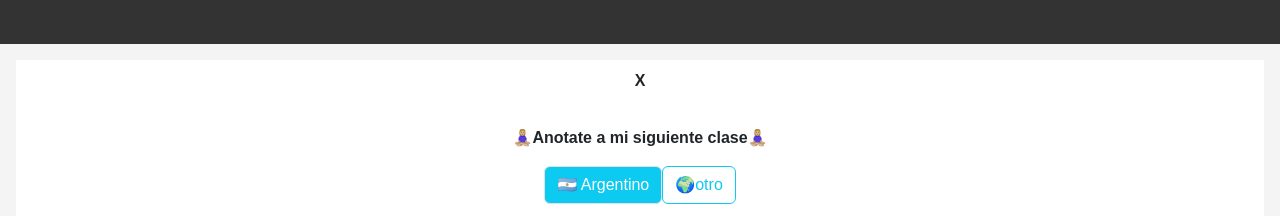
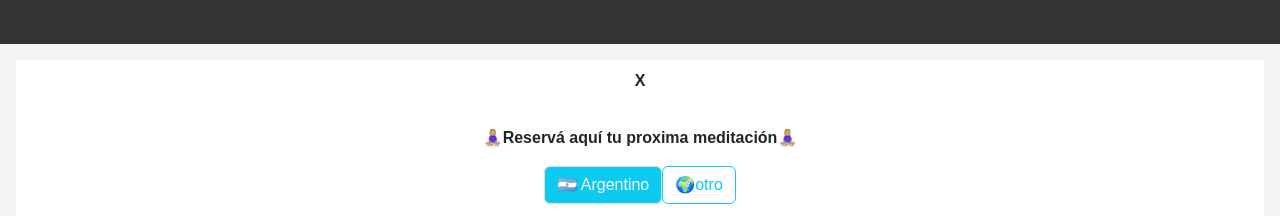
Before and after one commit to ortizfram/lms_payment_integration_buonavibra, a React (Vite) app in the folder client/: page /course/all in a window 1280 px wide. Shown: the part 1140-1356 px from the top of the page. Built offline with nearby package versions, Linux system fonts and the light colour scheme; no server answers.

Commit message:
bubble changed text

```diff
--- a/client/src/components/floating/EnterToNextClass.jsx
+++ b/client/src/components/floating/EnterToNextClass.jsx
@@ -38,7 +38,7 @@ function EnterToNextClassBubble() {
           </button>
           <div className="p-4">
             <p className="fw-bold text-[#333] mb-3">
-              🧘🏼‍♀️Anotate a mi siguiente clase🧘🏼‍♀️
+              🧘🏼‍♀️Reservá aquí tu proxima meditación🧘🏼‍♀️
             </p>
             <div className="flex flex-col md:flex-row justify-center items-center gap-3">
               <button onClick={notify} className="btn border bg-info text-white w-full md:w-auto">
```
